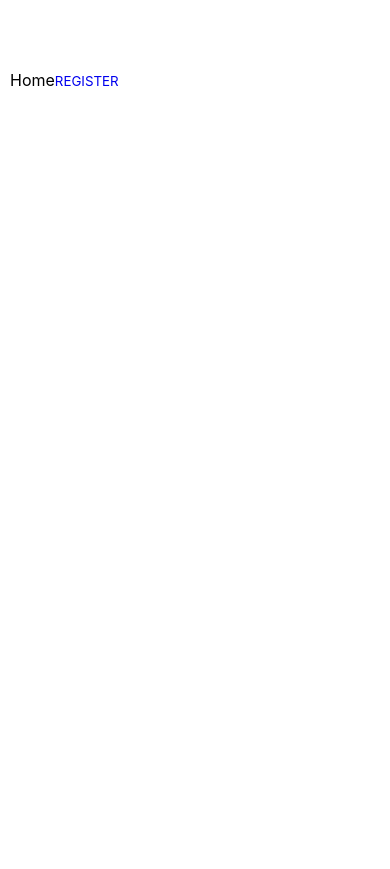
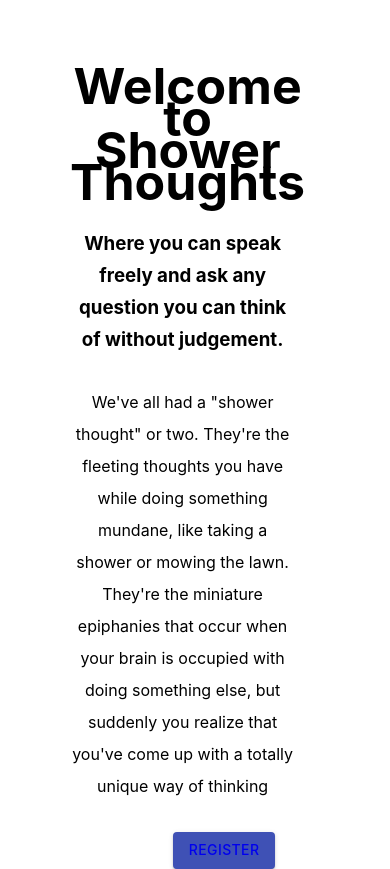
Before and after one commit to ibarrasb/back-track-app, a React (Create React App) app in the folder client/: page / in a window 390 px wide. Before the commit the page ends 844 px from the top, so only its background shows below. Built offline with nearby package versions, Linux system fonts and the light colour scheme; no server answers.

Commit message:
updated landing page and responsive for mobile. iphone x and up

```diff
--- a/client/src/components/mainpages/landing/Page.js
+++ b/client/src/components/mainpages/landing/Page.js
@@ -1,11 +1,25 @@
 import React from 'react';
 import {Link} from 'react-router-dom'
+import './landing.css'
+import Button from '@material-ui/core/Button';
+
+
+
 
 function Page() {
+
+
+
+
+
     return (
-        <div>
-            Home
-            <button><Link to="/register">REGISTER</Link></button>
+        <div className="info">
+          <h1 className="title">Welcome to Shower Thoughts</h1>
+          <h3>Where you can speak freely and ask any question you can think of without judgement. </h3>
+          <p>We've all had a "shower thought" or two. They're the fleeting thoughts you have while doing something mundane, like taking a shower or mowing the lawn. They're the miniature epiphanies that occur when your brain is occupied with doing something else, but suddenly you realize that you've come up with a totally unique way of thinking</p>
+          <div className="btn-c">
+            <Button color="primary" variant="contained" className="btn-c"><Link to="/register">REGISTER</Link></Button>
+          </div>
         </div>
     );
 }
--- /dev/null
+++ b/client/src/components/mainpages/landing/landing.css
@@ -0,0 +1,68 @@
+.title{
+    font-size: 50px;
+    text-align: center;
+    margin-left:20%;
+    line-height: 32px;
+    margin-bottom: 30px;
+}
+h3{
+    margin: 10px;
+    text-align: center;
+    margin-left:20%;
+    line-height: 32px;
+    margin-bottom: 30px;
+}
+p{
+    margin: 10px;
+    text-align: center;
+    margin-left:20%;
+    line-height: 32px;
+    margin-bottom: 30px;
+}
+
+.info{
+    max-width: 80%;
+}
+
+.btn-c{
+    margin-left: 55%;
+    margin-top: 30px;
+}
+
+
+/* RESPONSIVE FOR IPHONE X AND UP  */
+@media (max-width: 375px){
+
+    .title{
+        font-size: 40px;
+        text-align: center;
+        margin-left:5%;
+        line-height: 45px;
+        margin-bottom: 20px;
+    }
+    h3{
+        margin: 6px;
+        text-align: center;
+        margin-left:5%;
+        line-height: 25px;
+        margin-bottom: 20px;
+    }
+    p{
+        margin: 10px;
+        text-align: center;
+        margin-left:5%;
+        line-height: 25px;
+        margin-bottom: 20px;
+    }
+
+    .info{
+        max-width: 95%;
+    }
+
+    .btn-c{
+        margin-left: 38%;
+        margin-top: 30px;
+    }
+
+
+}
```
